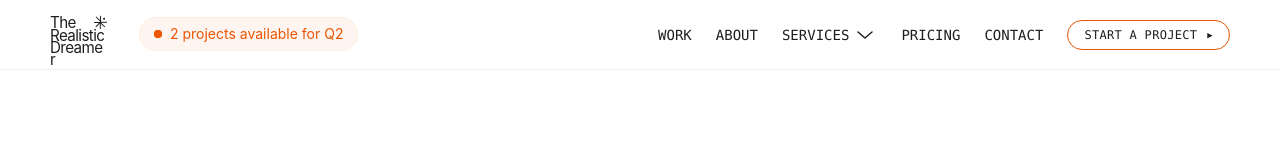
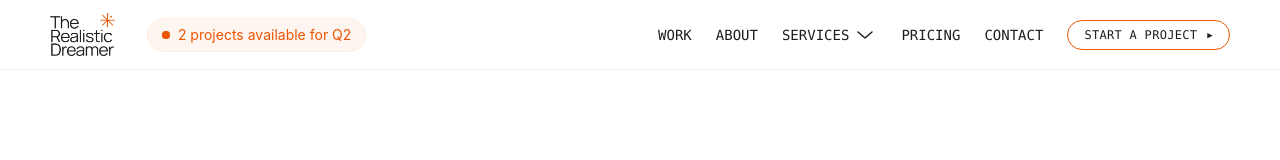
Before and after one commit to trd-creative-studio/company-profile-version2, a React (Vite) app: page / in a window 1280 px wide. Shown: the top 160 px of the page. Built offline with nearby package versions, Linux system fonts and the light colour scheme; a web font is replaced by a local one.

Commit message:
feat: replace text-based branding and CSS-rendered icon with centralized logo image and updated SVG component

```diff
--- a/src/app/components/sections/Navbar.tsx
+++ b/src/app/components/sections/Navbar.tsx
@@ -7,47 +7,33 @@ import { navigateToHome, navigateToInquiry, navigateToService, navigateTo } from
 
 function CompassMark() {
   return (
-    <div className="relative size-[13px] shrink-0">
-      <div className="absolute bg-[#1e1e1e] h-[0.76px] left-0 top-[6.08px] w-[6.84px]" />
-      <div className="absolute flex h-[0.76px] items-center justify-center right-0 top-[6.08px] w-[6.84px]">
-        <div className="flex-none rotate-180"><div className="bg-[#1e1e1e] h-[0.76px] w-[6.84px]" /></div>
-      </div>
-      <div className="absolute flex h-[6.84px] items-center justify-center left-[6.08px] top-[6.08px] w-[0.76px]">
-        <div className="flex-none rotate-90"><div className="bg-[#1e1e1e] h-[0.76px] w-[6.84px]" /></div>
-      </div>
-      <div className="absolute flex h-[6.84px] items-center justify-center left-[6.08px] top-0 w-[0.76px]">
-        <div className="-rotate-90 flex-none"><div className="bg-[#1e1e1e] h-[0.76px] w-[6.84px]" /></div>
-      </div>
-      <div className="absolute flex items-center justify-center left-[1.52px] size-[5.374px] top-[1.52px]">
-        <div className="-rotate-135 flex-none"><div className="bg-[#1e1e1e] h-[0.76px] w-[6.84px]" /></div>
-      </div>
-      <div className="absolute flex items-center justify-center left-[8.36px] size-[2.15px] top-[2.28px]">
-        <div className="-rotate-45 flex-none"><div className="bg-[#1e1e1e] rounded-[38px] size-[1.52px]" /></div>
-      </div>
-      <div className="absolute flex items-center justify-center left-[6.08px] size-[5.374px] top-[6.08px]">
-        <div className="flex-none rotate-45"><div className="bg-[#1e1e1e] h-[0.76px] w-[6.84px]" /></div>
-      </div>
-      <div className="absolute flex items-center justify-center left-[1.52px] size-[5.374px] top-[6.08px]">
-        <div className="flex-none rotate-135"><div className="bg-[#1e1e1e] h-[0.76px] w-[6.84px]" /></div>
-      </div>
-    </div>
+    <svg viewBox="0 0 320 320" fill="none" xmlns="http://www.w3.org/2000/svg" className="size-3.5 text-[#eb5503] shrink-0">
+      <rect x="62" y="154.765" width="103.235" height="11.4706" fill="currentColor"/>
+      <rect x="256.999" y="166.235" width="103.235" height="11.4706" transform="rotate(-180 256.999 166.235)" fill="currentColor"/>
+      <rect x="165.235" y="154.765" width="103.235" height="11.4706" transform="rotate(90 165.235 154.765)" fill="currentColor"/>
+      <rect x="153.764" y="166.235" width="103.235" height="11.4706" transform="rotate(-90 153.764 166.235)" fill="currentColor"/>
+      <rect x="157.937" y="167.051" width="103.235" height="11.4706" transform="rotate(-135 157.937 167.051)" fill="currentColor"/>
+      <rect x="188.177" y="113.633" width="22.9412" height="22.9412" rx="11.4706" transform="rotate(-45 188.177 113.633)" fill="currentColor"/>
+      <rect x="161.875" y="154.765" width="103.235" height="11.4706" transform="rotate(45 161.875 154.765)" fill="currentColor"/>
+      <rect x="166.052" y="162.875" width="103.235" height="11.4706" transform="rotate(135 166.052 162.875)" fill="currentColor"/>
+    </svg>
   );
 }
 
 function BrandMark() {
   return (
-    <div className="h-[37.863px] relative w-[57px] shrink-0 cursor-pointer" onClick={(e) => {
-      e.preventDefault();
-      navigateToHome();
-    }}>
-      <div className="[word-break:break-word] absolute font-sans font-normal leading-[0] left-0 text-[#1e1e1e] text-[15.2px] top-[calc(50%-17.07px)] tracking-[-0.608px]">
-        <p className="leading-[0.8] mb-0">The</p>
-        <p className="leading-[0.8] mb-0">Realistic</p>
-        <p className="leading-[0.8]">Dreamer</p>
-      </div>
-      <div className="absolute left-[44.08px] top-0">
-        <CompassMark />
-      </div>
+    <div
+      className="flex items-center cursor-pointer shrink-0"
+      onClick={(e) => {
+        e.preventDefault();
+        navigateToHome();
+      }}
+    >
+      <img
+        src="/trd-logo.png"
+        alt="The Realistic Dreamer"
+        className="h-9 md:h-11 w-auto object-contain"
+      />
     </div>
   );
 }
```
Also changed, not shown: public/trd-logo.png (added), src/assets/logo/trd-logo.png (added).
